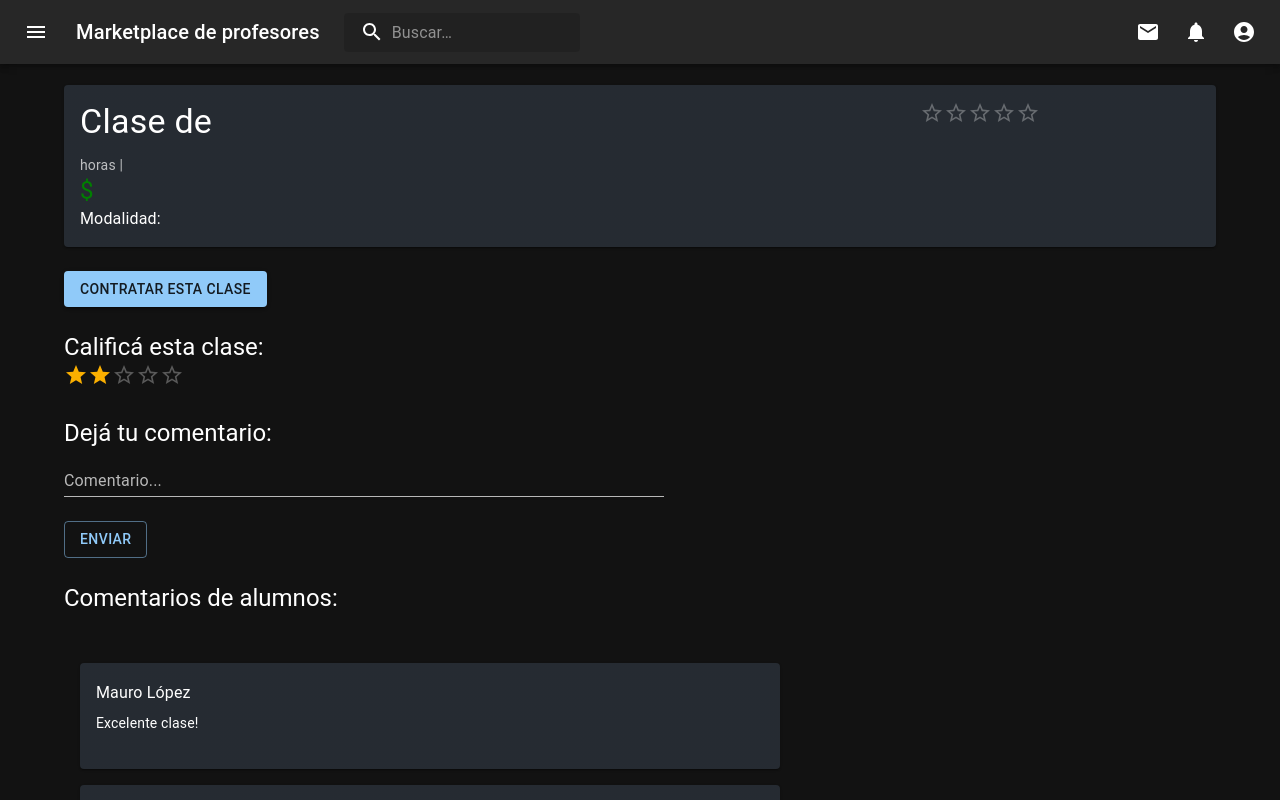
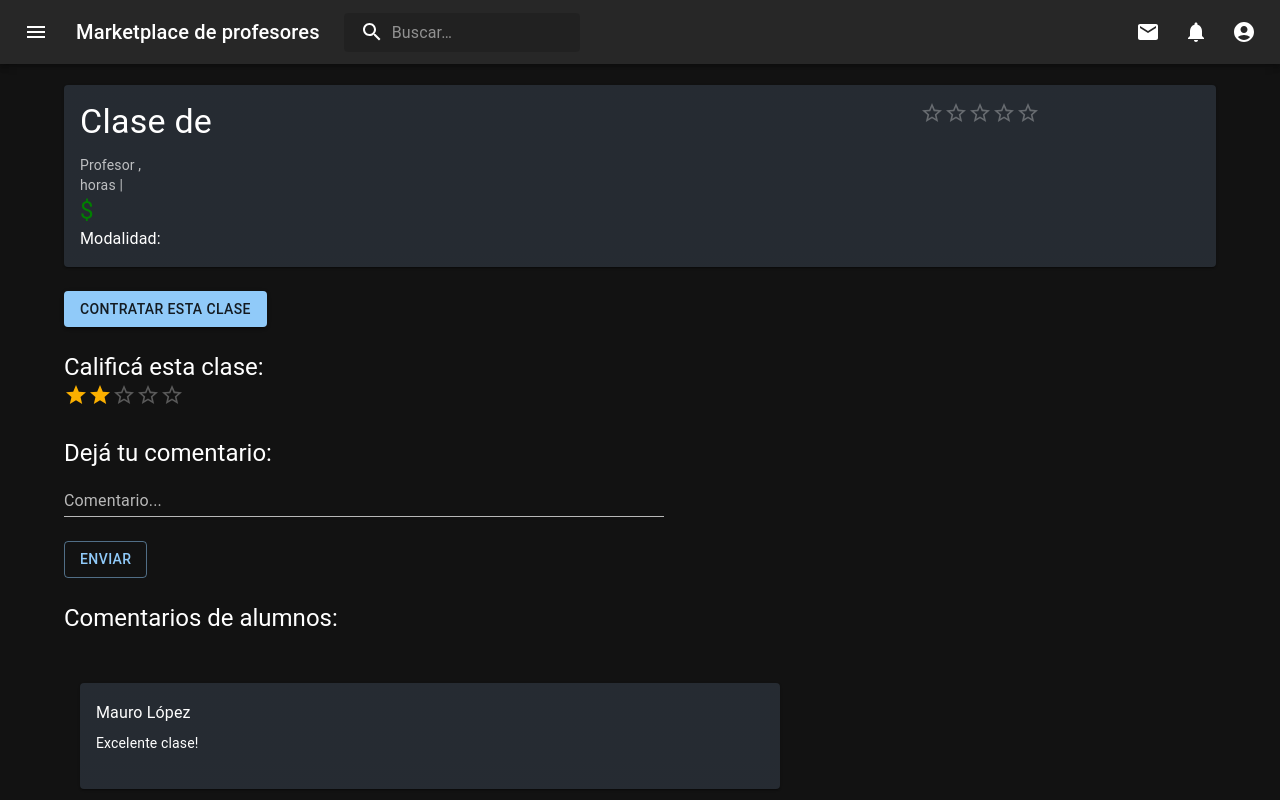
Before and after one commit to 3nu3l/marketplace-profesores-particulares, a Next.js app in the folder frontend/: page /classDetails in a window 1280 px wide. Shown: the top 800 px of the page. Built offline with nearby package versions, Linux system fonts and the light colour scheme.

Commit message:
Added teacher name and exp to class detail

```diff
--- a/frontend/pages/classDetails.tsx
+++ b/frontend/pages/classDetails.tsx
@@ -18,7 +18,7 @@ function handleCommentSend() {
 
 }
 
-export default function ClassDetails({name, subject, price, rating, frequency, duration, type}) {
+export default function ClassDetails({name, subject, price, rating, frequency, duration, type, teacherName, teacherExp}) {
     const [value, setValue] = React.useState<number | null>(2);
 
     return(
@@ -42,6 +42,9 @@ export default function ClassDetails({name, subject, price, rating, frequency, d
                     <Grid item xs={9}>
                         <Typography variant="h4" gutterBottom>
                             Clase de {subject}
+                        </Typography>
+                        <Typography variant="body2" color="text.secondary">
+                            Profesor {teacherName}, {teacherExp}
                         </Typography>
                         <Typography variant="body2" color="text.secondary">
                             {duration} horas | {frequency}
```
